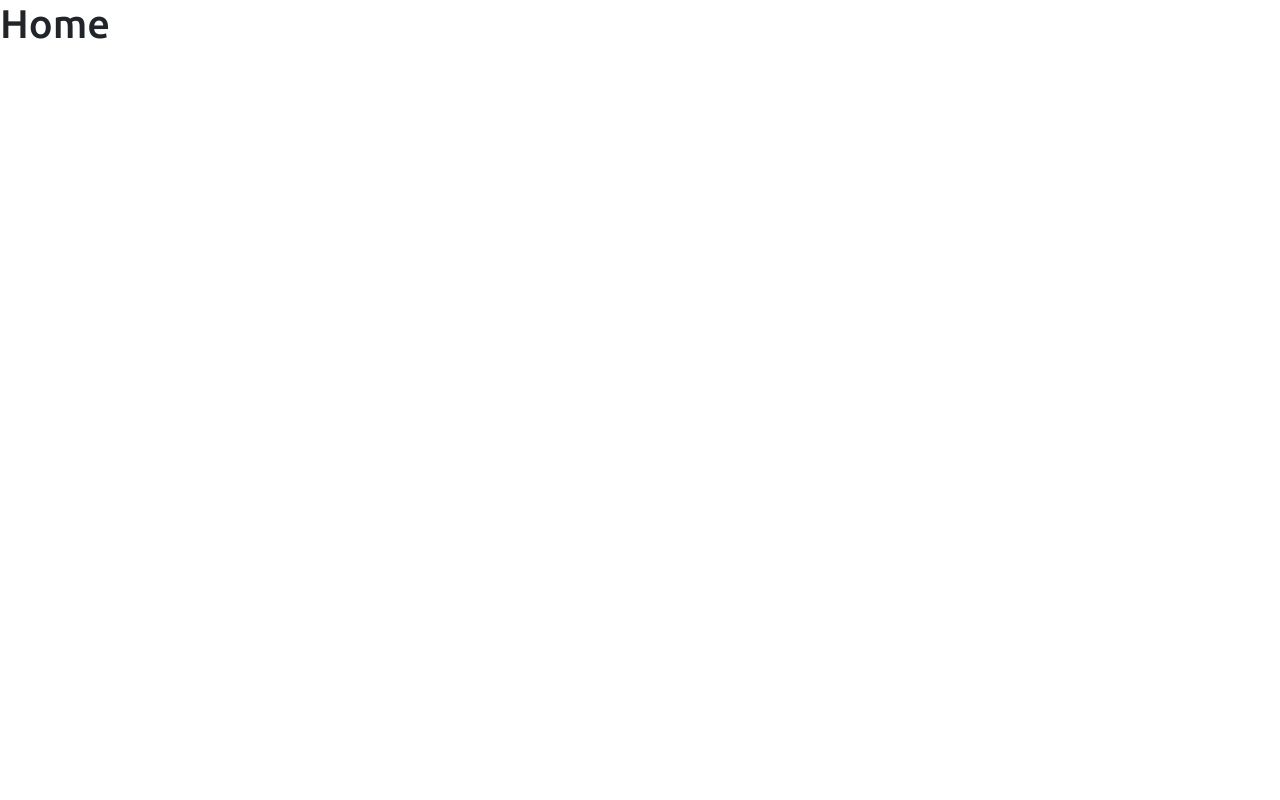
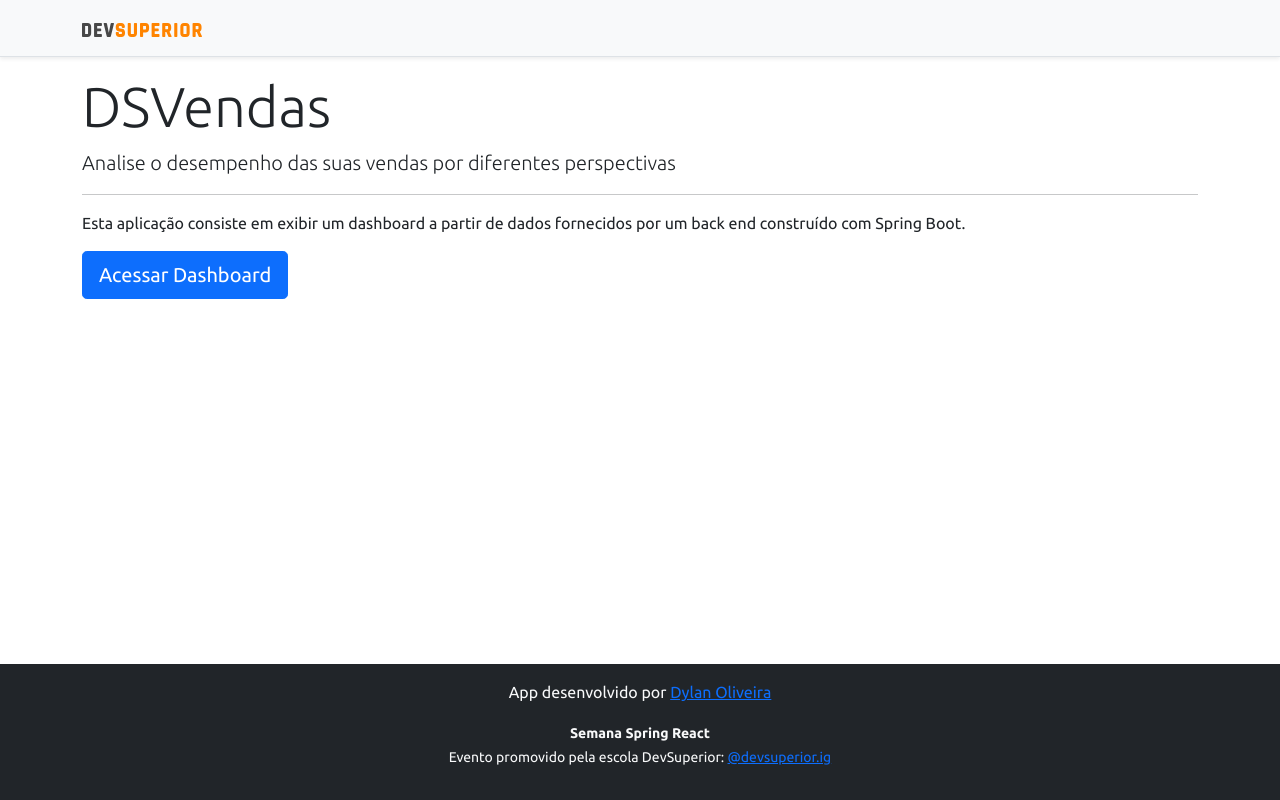
Before and after one commit to dylanoli/projeto-sds4, a React (Create React App) app in the folder frontend/: page / in a window 1280 px wide. Built offline with nearby package versions, Linux system fonts and the light colour scheme.

Commit message:
Home, navigation

```diff
--- a/frontend/src/Routes.tsx
+++ b/frontend/src/Routes.tsx
@@ -9,7 +9,7 @@
                 <Route path="/" exact>
                     <Home />
                 </Route>
-                <Route path="/dasboard" exact>
+                <Route path="/dashboard" exact>
                     <Dashboard />
                 </Route>
             </Switch>
--- a/frontend/src/components/Navbar/index.tsx
+++ b/frontend/src/components/Navbar/index.tsx
@@ -1,10 +1,13 @@
 import ImgDsDark from 'assets/img/ds-dark.svg';
+import { Link } from 'react-router-dom';
 function NavBar() {
     return (
         <div className="d-flex flex-column flex-md-row align-items-center p-3 px-md-4 mb-3 bg-light border-bottom shadow-sm">
             <div className="container">
                 <nav className="my-2 my-md-0 mr-md-3">
-                    <img src={ImgDsDark} alt="DevSuperior" width="120" />
+                    <Link to="/">
+                        <img src={ImgDsDark} alt="DevSuperior" width="120" />
+                    </Link>
                 </nav>
             </div>
         </div>
--- a/frontend/src/pages/Home/index.tsx
+++ b/frontend/src/pages/Home/index.tsx
@@ -1,8 +1,23 @@
+import Footer from "components/Footer";
+import NavBar from "components/Navbar";
+import { Link } from "react-router-dom";
+
 function Home() {
   return (
-    <div >
-      <h1>Home</h1>
-    </div>
+    <>
+    <NavBar/>
+      <div className="container">
+        <div className="jumbotron">
+          <h1 className="display-4">DSVendas</h1>
+          <p className="lead">Analise o desempenho das suas vendas por diferentes perspectivas</p>
+          <hr />
+          <p>Esta aplicação consiste em exibir um dashboard a partir de dados fornecidos por um back end construído com Spring Boot.</p>
+        </div>
+      <Link className="btn btn-primary btn-lg" to="/dashboard">Acessar Dashboard </Link>
+      </div>
+      <Footer/>
+    </>
+
   )
 }
 
```
